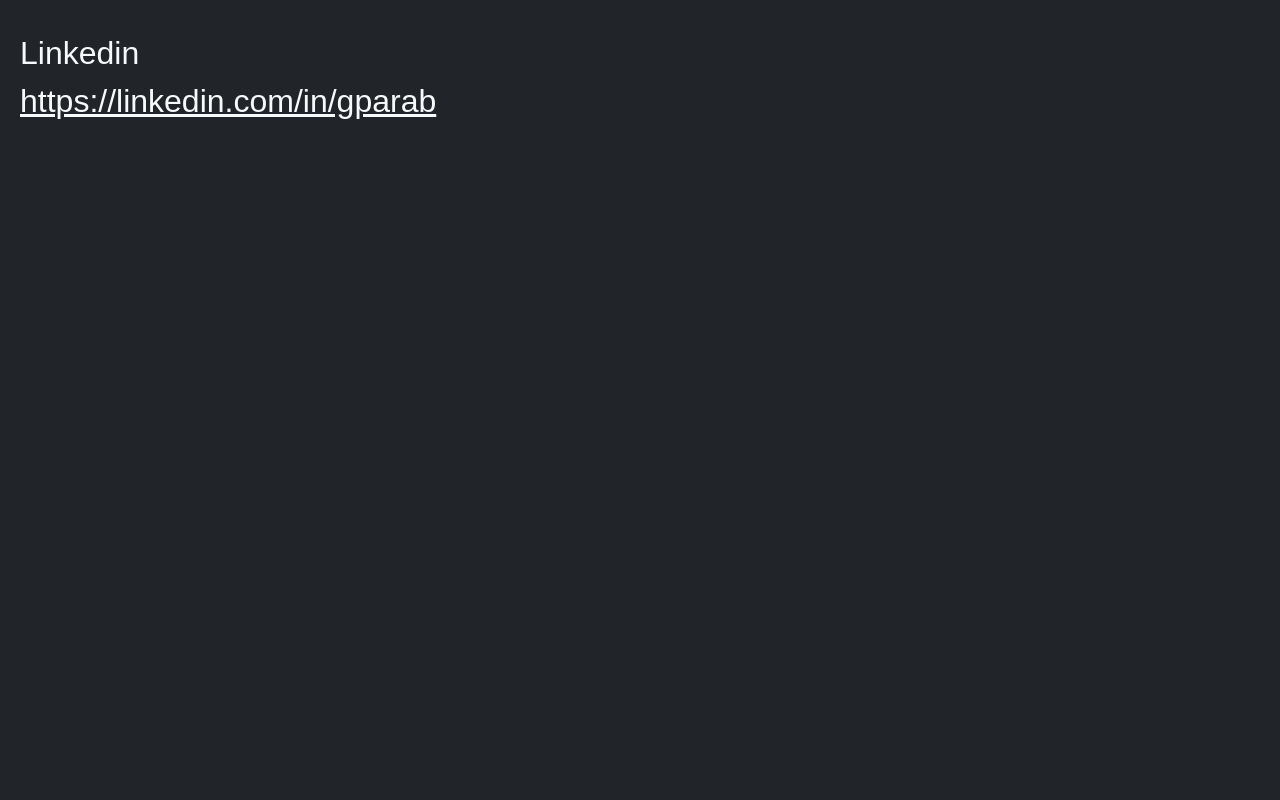
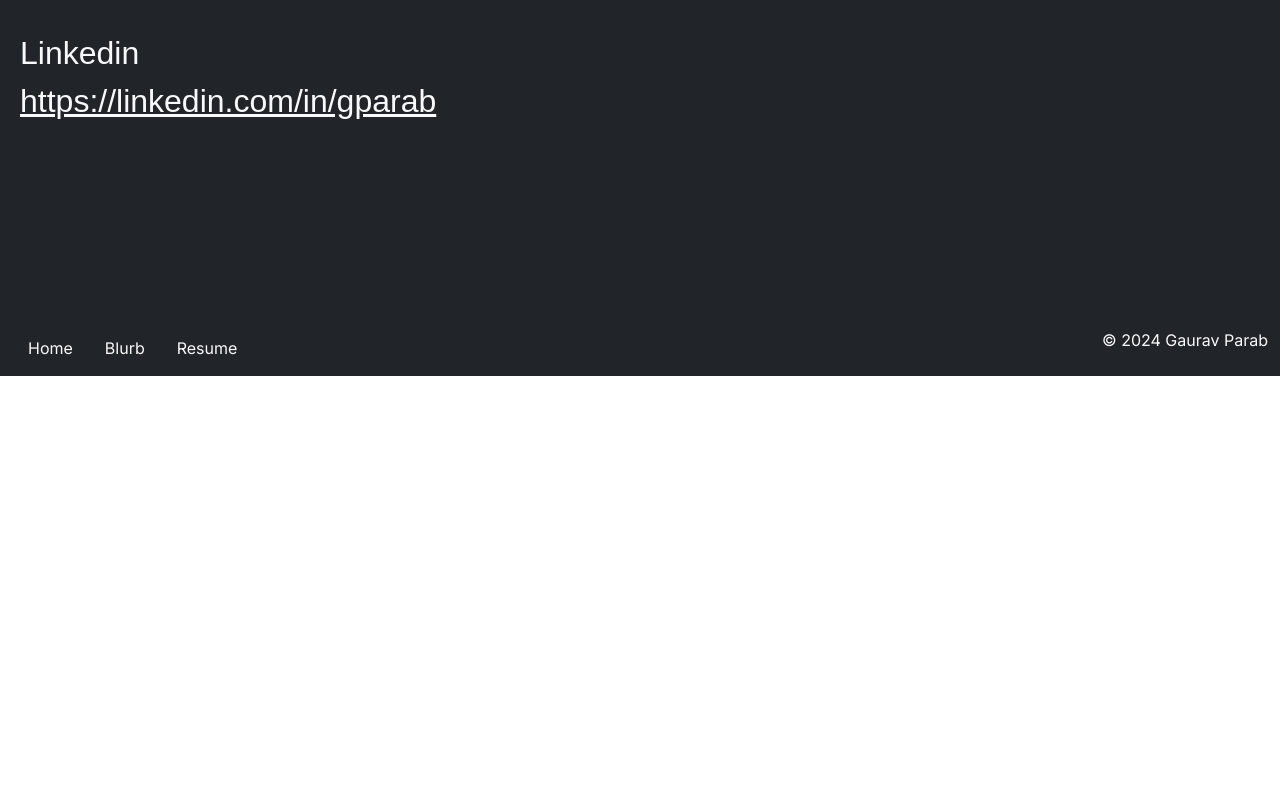
Before and after one commit to graviscool/gauravkparab.com, a Next.js app: page /contact in a window 1280 px wide. Shown: the part 480-1280 px from the top of the page. After the commit the page ends 856 px from the top, so only its background shows below. Built offline with nearby package versions, Linux system fonts and the light colour scheme.

Commit message:
fix(contact): 100vh div by itself

```diff
--- a/src/app/contact/page.tsx
+++ b/src/app/contact/page.tsx
@@ -22,7 +22,7 @@
 
   return (
     <>
-      <Container fluid className="bg-dark text-info">
+      <Container fluid className="bg-dark text-info vh-100">
         <ContactNavbar />
         <Row>
           <Col>
@@ -102,7 +102,6 @@
             </Form>
           </Col>
         </Row>
-        <div className="bg-dark vh-100"></div>
         <ToastContainer position="bottom-end" className="text-light">
           <Toast
             bg="success"
```
